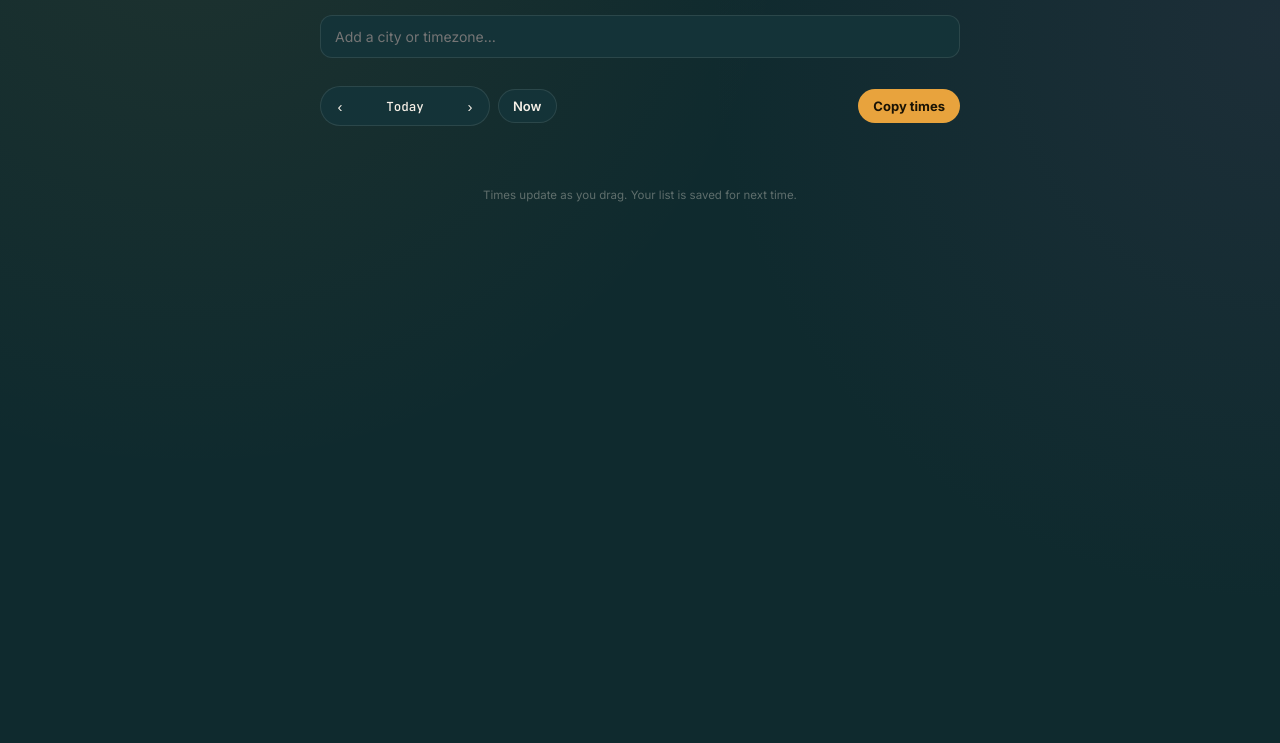
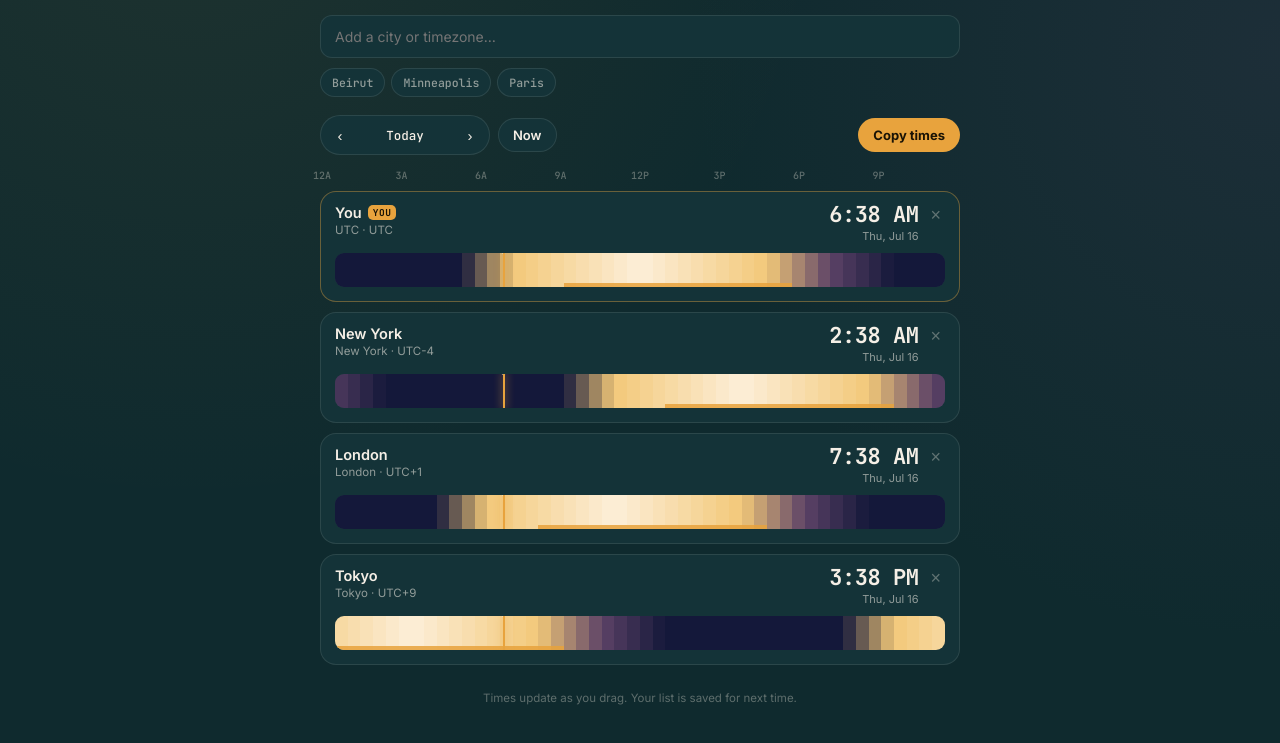
Before and after one commit to mathieubechara-code/timezonebuddy, a plain HTML site: page index.html in a window 1280 px wide. Shown: the part 129-872 px from the top of the page. Before the commit the page ends 800 px from the top, so only its background shows below. Drawn offline with Linux system fonts and the light colour scheme.

Commit message:
Add files via upload

```diff
--- a/index.html
+++ b/index.html
@@ -384,10 +384,16 @@
   function saveRows(){
     var data = rows.map(function(r){ return {name:r.name, tz:r.tz, isYou:!!r.isYou}; });
     try{
-      window.storage && window.storage.set(STORE_KEY, JSON.stringify(data), false);
+      window.localStorage.setItem(STORE_KEY, JSON.stringify(data));
+      return;
     }catch(e){}
+    try{ window.storage && window.storage.set(STORE_KEY, JSON.stringify(data), false); }catch(e){}
   }
   function loadRows(cb){
+    try{
+      var raw = window.localStorage.getItem(STORE_KEY);
+      if(raw){ cb(JSON.parse(raw)); return; }
+    }catch(e){}
     if(!window.storage){ cb(null); return; }
     window.storage.get(STORE_KEY, false).then(function(res){
       cb(res && res.value ? JSON.parse(res.value) : null);
@@ -396,26 +402,7 @@
 
   function uid(){ return Math.random().toString(36).slice(2,9); }
 
-  // ---------- Init ----------
   var youTz = Intl.DateTimeFormat().resolvedOptions().timeZone || 'UTC';
-
-  loadRows(function(saved){
-    if(saved && saved.length){
-      rows = saved.map(function(r){ return {id:uid(), name:r.name, tz:r.tz, isYou:r.isYou}; });
-    } else {
-      rows = [{id:uid(), name:'You', tz:youTz, isYou:true}];
-      DEFAULT_STARTER.forEach(function(tz){
-        if(tz !== youTz){
-          var known = COMMON.find(function(c){return c.tz===tz;});
-          rows.push({id:uid(), name: known ? known.name : friendlyTzName(tz), tz: tz, isYou:false});
-        }
-      });
-      saveRows();
-    }
-    buildRuler();
-    renderAll();
-    setInterval(tick, 30000);
-  });
 
   // ---------- Rendering ----------
   var boardEl = document.getElementById('board');
@@ -777,6 +764,25 @@
     if(!e.target.closest('.search-box')) closeSuggestions();
   });
 
+  // ---------- Init (runs last, after everything above is defined) ----------
+  loadRows(function(saved){
+    if(saved && saved.length){
+      rows = saved.map(function(r){ return {id:uid(), name:r.name, tz:r.tz, isYou:r.isYou}; });
+    } else {
+      rows = [{id:uid(), name:'You', tz:youTz, isYou:true}];
+      DEFAULT_STARTER.forEach(function(tz){
+        if(tz !== youTz){
+          var known = COMMON.find(function(c){return c.tz===tz;});
+          rows.push({id:uid(), name: known ? known.name : friendlyTzName(tz), tz: tz, isYou:false});
+        }
+      });
+      saveRows();
+    }
+    buildRuler();
+    renderAll();
+    setInterval(tick, 30000);
+  });
+
 })();
 </script>
 </body>
```
